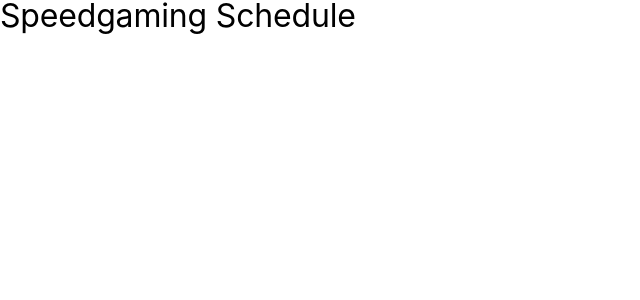
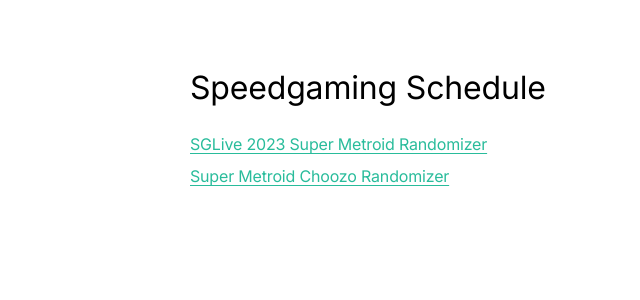
Before and after one commit to kupppo/sg-schedule, a Next.js app: page / in a window 1280 px wide. Shown: the top 300 px of the page, without its empty margins (0-640 px from the left). Built offline with nearby package versions, Linux system fonts and the light colour scheme.

Commit message:
active tournaments + redo homepage

```diff
--- a/data/tournaments.json
+++ b/data/tournaments.json
@@ -2,11 +2,13 @@
   {
     "key": "choozo",
     "title": "Super Metroid Choozo Randomizer",
-    "secondary": "2022 Schedule"
+    "secondary": "2022 Schedule",
+    "active": false
   },
   {
     "key": "sgl23smr",
     "title": "SGLive 2023 Super Metroid Randomizer",
-    "secondary": "Schedule"
+    "secondary": "Schedule",
+    "active": true
   }
 ]
--- a/pages/index.tsx
+++ b/pages/index.tsx
@@ -1,7 +1,44 @@
-export default function Homepage() {
+import type { GetStaticProps } from 'next'
+import { Inter } from '@next/font/google'
+import Link from 'next/link'
+import tournamentData from 'data/tournaments.json'
+
+const inter = Inter({
+  subsets: ['latin'],
+  display: 'swap'
+})
+
+type Tournament = {
+  key: string
+  title: string
+  secondary: string
+  active: boolean
+}
+
+export default function Homepage({ tournaments = [] }: { tournaments: Tournament[] }) {
   return (
-    <div>
+    <main className={`container ${inter.className}`}>
       <h1>Speedgaming Schedule</h1>
-    </div>
+      {tournaments.length > 0 ? (
+        <ul style={{ listStyle: 'none outside none', margin: 0, padding: 0 }}>
+          {tournaments.map((tournament) => (
+            <li key={tournament.key} style={{ margin: '1em 0'}}>
+              <Link href={`/${tournament.key}`}>{tournament.title}</Link>
+            </li>
+          ))}
+        </ul>
+      ) : (
+        <p>No tournaments found.</p>
+      )}
+    </main>
   )
 }
+
+export const getStaticProps: GetStaticProps = async () => {
+  const tournaments = tournamentData.sort((a, b) => Number(b.active) - Number(a.active))
+  return {
+    props: {
+      tournaments,
+    }
+  }
+}
```
